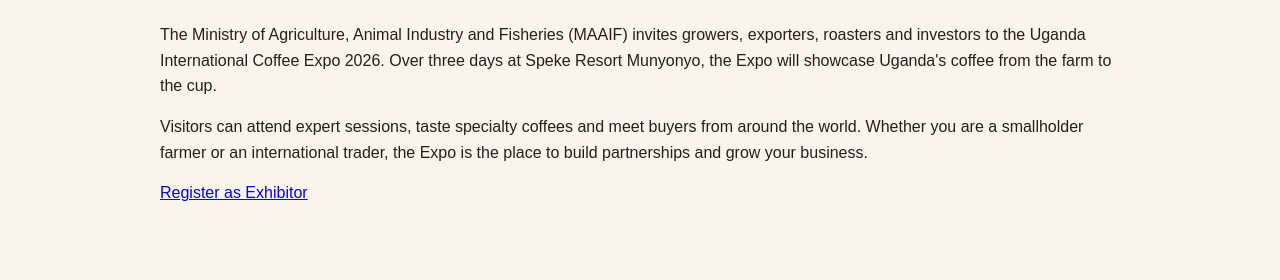
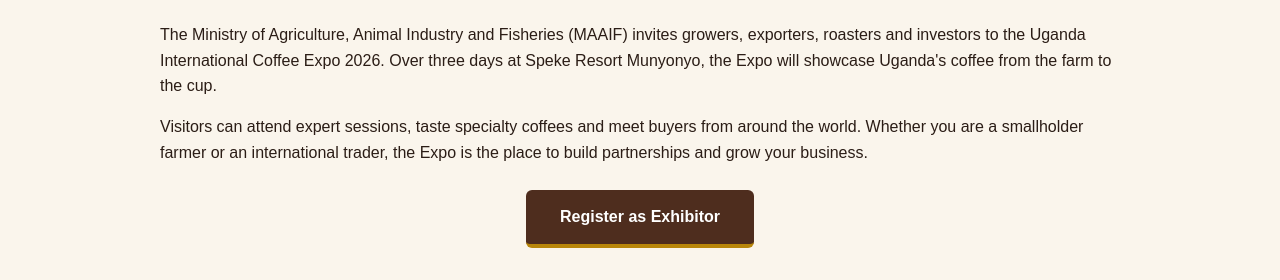
Before and after one commit to Patrickodida/coffee-expo-2026-website, a plain HTML site: page index.html in a window 1280 px wide. Shown: the part 672-952 px from the top of the page. Drawn offline with Linux system fonts and the light colour scheme.

Commit message:
Homepage - Style the register button

```diff
--- a/expo.css
+++ b/expo.css
@@ -142,3 +142,24 @@ main {
 .overview p {
     margin-bottom: 15px;
 }
+
+/* Button */
+.btn {
+    display: inline-block;
+    background: #4E2D1E;
+    color: #FFFFFF;
+    text-decoration: none;
+    font-weight: bold;
+    padding: 14px 34px;
+    border-radius: 6px;
+    border-bottom: 4px solid #B8860B;
+}
+
+.btn:hover {
+    background: #6B3F2A;
+}
+
+.btn-wrap {
+    text-align: center;
+    margin-top: 25px;
+}
```
